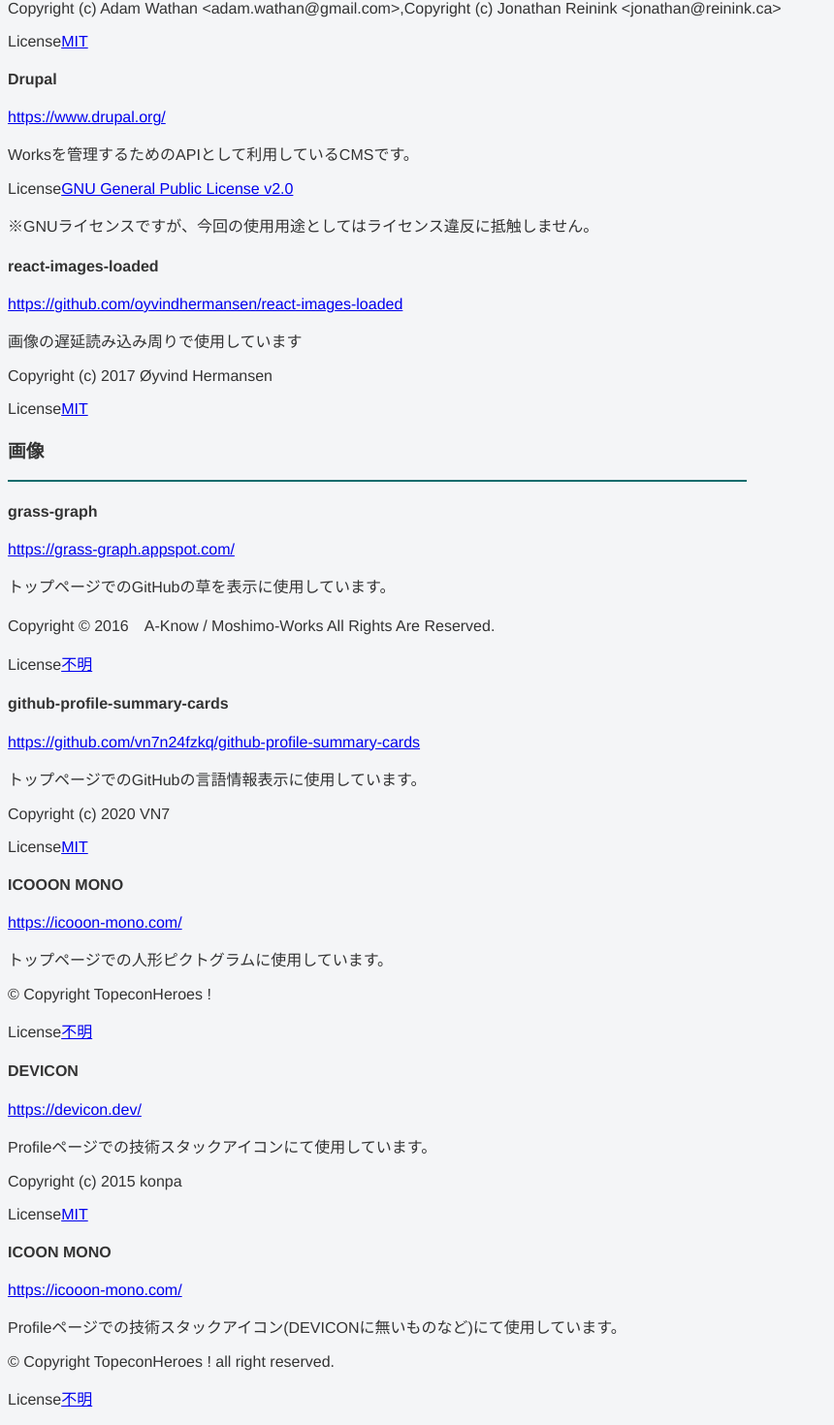
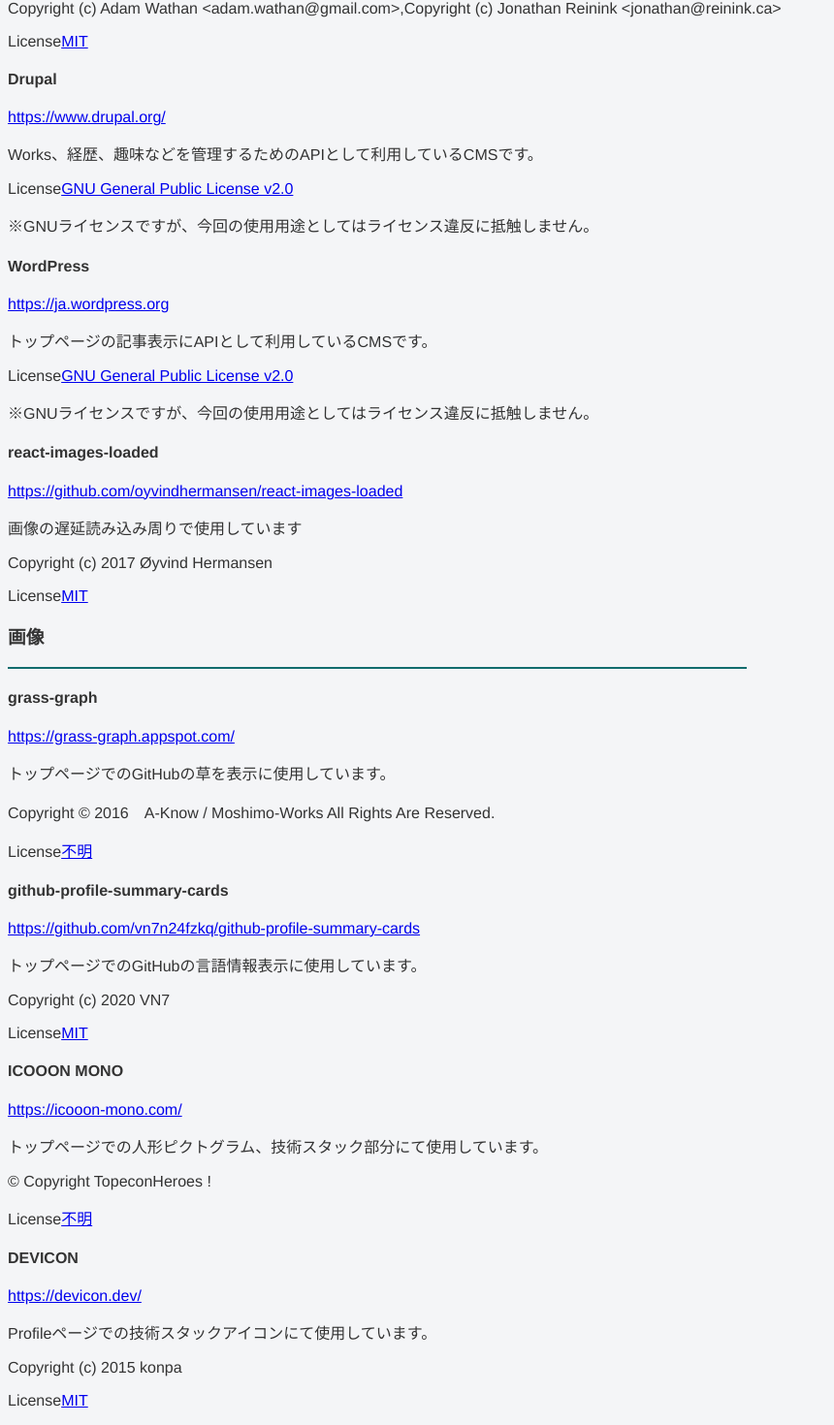
Before and after one commit to usuyuki/portfoli2021_fall, a Next.js app: page /credit in a window 1280 px wide. Shown: the part 573-2043 px from the top of the page at 97% size, without its empty margins (0-860 px from the left). Built offline with nearby package versions, Linux system fonts and the light colour scheme; a web font is replaced by a local one.

Commit message:
fix credit修正

```diff
--- a/pages/credit.jsx
+++ b/pages/credit.jsx
@@ -41,9 +41,17 @@ export default function Credit() {
           title="Drupal"
           license="GNU General Public License v2.0"
           copyright=""
-          description="Worksを管理するためのAPIとして利用しているCMSです。"
+          description="Works、経歴、趣味などを管理するためのAPIとして利用しているCMSです。"
           licenseLink="https://www.drupal.org/about/licensing#drupal-license"
           productLink="https://www.drupal.org/"
+        />
+        <CreditFrame
+          title="WordPress"
+          license="GNU General Public License v2.0"
+          copyright=""
+          description="トップページの記事表示にAPIとして利用しているCMSです。"
+          licenseLink="https://ja.wordpress.org/gpl/"
+          productLink="https://ja.wordpress.org"
         />
         <CreditFrame
           title="react-images-loaded"
@@ -74,7 +82,7 @@ export default function Credit() {
           title="ICOOON MONO"
           license="不明"
           copyright="© Copyright TopeconHeroes !"
-          description="トップページでの人形ピクトグラムに使用しています。"
+          description="トップページでの人形ピクトグラム、技術スタック部分にて使用しています。"
           licenseLink="https://icooon-mono.com/license/"
           productLink="https://icooon-mono.com/"
         />
@@ -86,14 +94,7 @@ export default function Credit() {
           licenseLink="https://github.com/devicons/devicon/blob/master/LICENSE"
           productLink="https://devicon.dev/"
         />
-        <CreditFrame
-          title="ICOON MONO"
-          license="不明"
-          copyright="© Copyright TopeconHeroes ! all right reserved."
-          description="Profileページでの技術スタックアイコン(DEVICONに無いものなど)にて使用しています。"
-          licenseLink="https://icooon-mono.com/license/"
-          productLink="https://icooon-mono.com/"
-        />
+
         <Heading1 title={"CSSアニメーション"} />
         <CreditFrame
           title="css-loaders"
@@ -108,7 +109,7 @@ export default function Credit() {
           title="和風カラーパレット 10 卯の花"
           license="なし"
           copyright="@neohimeism"
-          description="このサイトのカラーパレットとして採用させていただいております。"
+          description="このサイトのカラーパレットとして採用しました。"
           licenseLink="https://twitter.com/neohimeism"
           productLink="https://twitter.com/neohimeism/status/1356211042108497920"
         />
@@ -133,7 +134,7 @@ export default function Credit() {
           title="Material Icons"
           license="Apache License 2.0"
           copyright=""
-          description="見出しなどのアイコンで利用しています"
+          description="見出しなどのアイコンで利用しています。"
           licenseLink="https://github.com/google/material-design-icons/blob/master/LICENSE"
           productLink="https://fonts.google.com/icons?selected=Material+Icons"
         />
```
